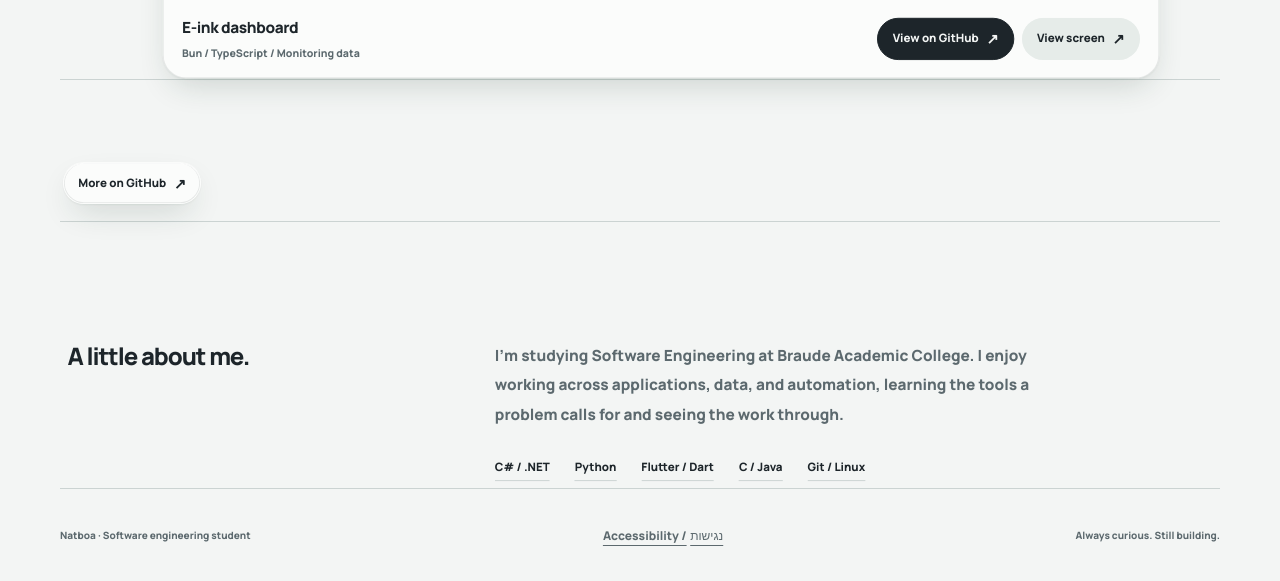
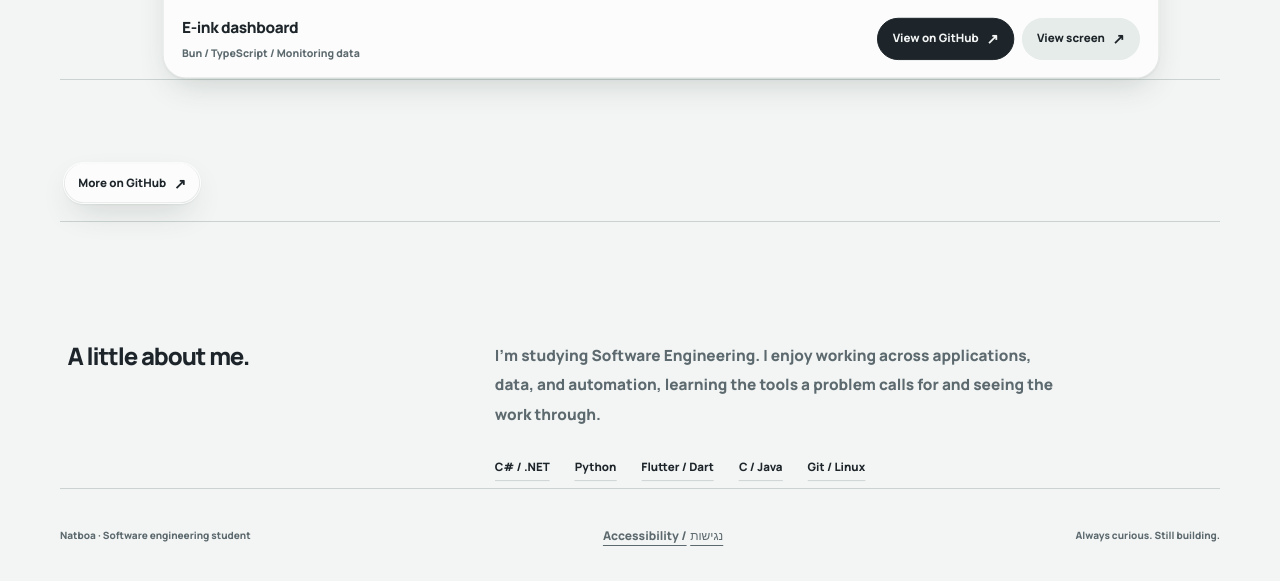
Before and after one commit to Natboa/Natboa.github.io, a plain HTML site: page index.html in a window 1280 px wide. Shown: the part 4879-5460 px from the top of the page. Drawn offline with Linux system fonts and the light colour scheme.

Commit message:
Remove institution name from site bio and meta description

```diff
--- a/index.html
+++ b/index.html
@@ -3,7 +3,7 @@
 <head>
   <meta charset="utf-8">
   <meta name="viewport" content="width=device-width, initial-scale=1">
-  <meta name="description" content="Natboa, Software Engineering student at Braude Academic College. Explore my radio apps, terrain poster maker, and automation tools.">
+  <meta name="description" content="Natboa, Software Engineering student. Explore my radio apps, terrain poster maker, and automation tools.">
   <meta name="theme-color" content="#f3f5f4" media="(prefers-color-scheme: light)">
   <meta name="theme-color" content="#151c1d" media="(prefers-color-scheme: dark)">
   <meta property="og:title" content="Natboa | Curious mind. Useful software.">
@@ -204,7 +204,7 @@
       <section class="about" id="about" aria-labelledby="about-title">
         <h2 id="about-title">A little about me.</h2>
         <div>
-          <p>I'm studying Software Engineering at Braude Academic College. I enjoy working across applications, data, and automation, learning the tools a problem calls for and seeing the work through.</p>
+          <p>I'm studying Software Engineering. I enjoy working across applications, data, and automation, learning the tools a problem calls for and seeing the work through.</p>
           <ul class="skills" aria-label="Technologies I work with"><li>C# / .NET</li><li>Python</li><li>Flutter / Dart</li><li>C / Java</li><li>Git / Linux</li></ul>
         </div>
       </section>
```
